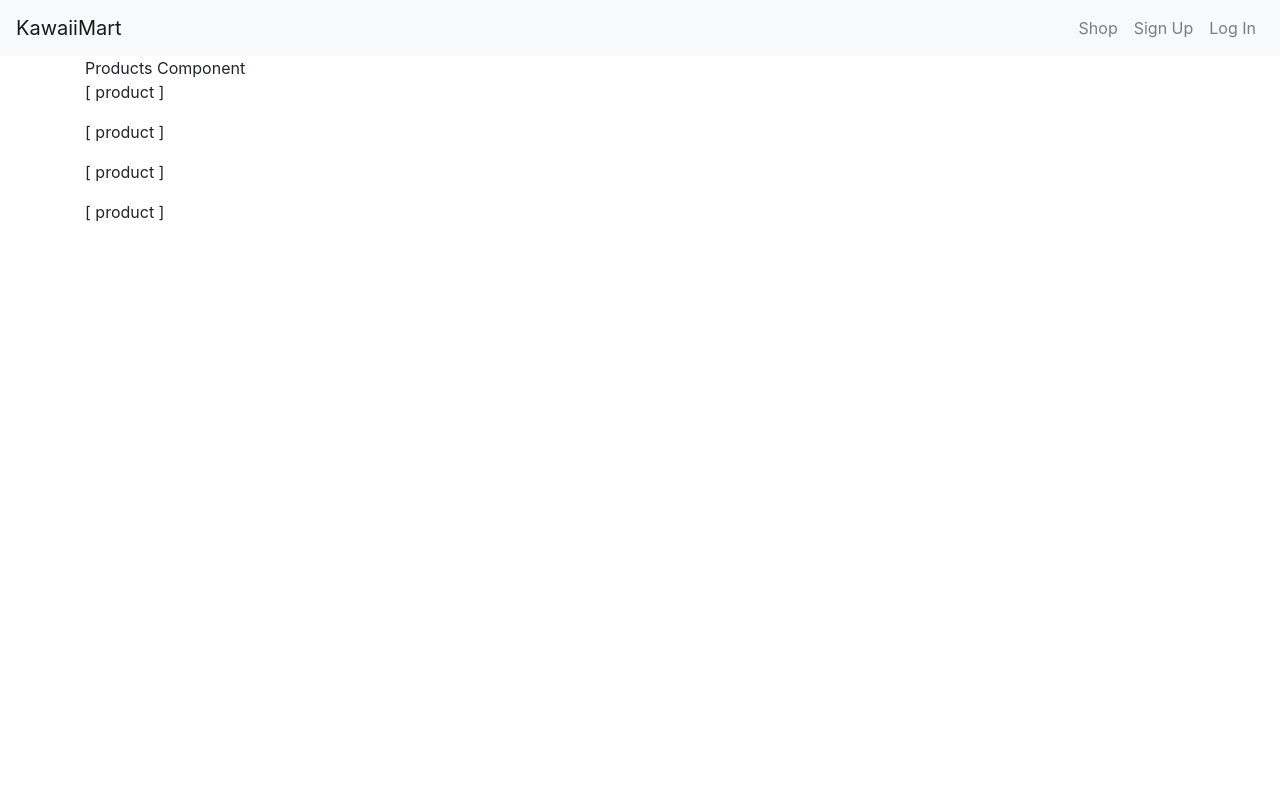
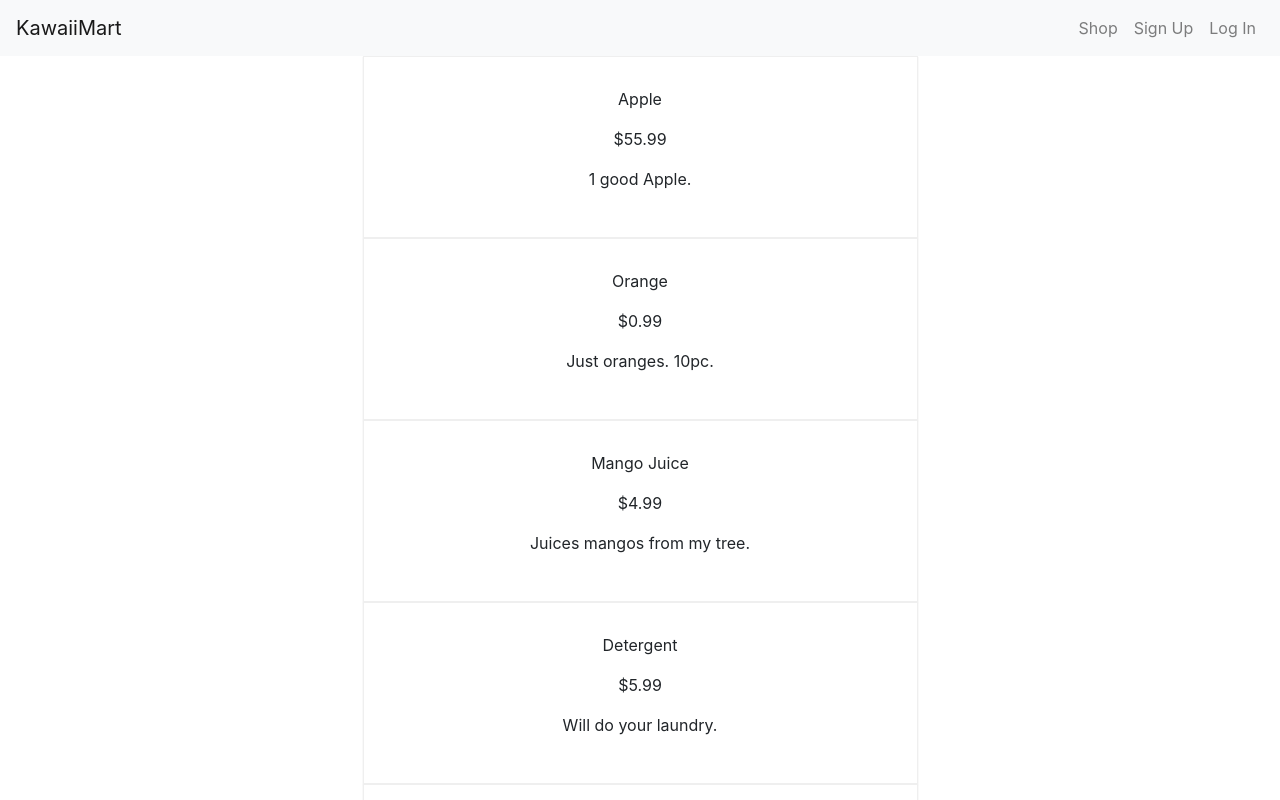
Before and after one commit to kawaiimart/kawaiimart, a React (Create React App) app in the folder frontend/: page /products in a window 1280 px wide. Shown: the top 800 px of the page. Built offline with nearby package versions, Linux system fonts and the light colour scheme.

Commit message:
Some mock data added.

```diff
--- a/frontend/src/components/product.js
+++ b/frontend/src/components/product.js
@@ -1,11 +1,16 @@
 import React, { Component } from 'react';
 
-export default class Products extends Component {
-    render() {
-        return (
-            <div>
-                <p>[ product ] </p>
-            </div>
-        );
-    }
+
+
+function Product(props) {
+    return (
+        <div className="product">
+            <p className="product_name">{props.product.name}</p>
+            <p className="product_price">{props.product.price}</p>
+            <p className="product_desc">{props.product.desc}</p>
+
+        </div>
+    )
 }
+
+export default Product
--- /dev/null
+++ b/frontend/src/components/products.css
@@ -0,0 +1,37 @@
+body {
+    background-color: whitesmoke;
+}
+.product {
+    background-color: white;
+    margin: auto;
+    width: 50%;
+    display: flex;
+    flex-direction: column;
+    align-items: center;
+    border: 1px solid #efefef;
+    box-shadow:
+    /* The top layer shadow */
+        0 1px 1px rgba(0,0,0,0.15),
+            /* The second layer */
+        0 10px 0 -5px #eee,
+            /* The second layer shadow */
+        0 10px 1px -4px rgba(0,0,0,0.15),
+            /* The third layer */
+        0 20px 0 -10px #eee,
+            /* The third layer shadow */
+        0 20px 1px -9px rgba(0,0,0,0.15);
+    padding: 30px;
+}
+
+.product-notusedrightnow {
+    display: flex;
+    justify-content: flex-start;
+    align-items: center;
+    padding: 30px 20px 0;
+    width: 70%;
+    border-bottom: 1px solid #cecece;
+    font-family: Roboto, sans-serif;
+    font-weight: 100;
+    font-size: 15px;
+    color: #333333;
+}
--- a/frontend/src/components/products.js
+++ b/frontend/src/components/products.js
@@ -1,15 +1,26 @@
 import React, { Component } from 'react';
 import Product from './product';
+import productData from "./../mockdata/SampleProducts"
+import './products.css';
 
 export default class Products extends Component {
+
+    constructor(props) {
+        super();
+        this.state = {
+            productList: productData,
+        }
+
+    }
+
+
     render() {
+
+        const products = this.state.productList.map(product => <Product product={product}/> )
+
         return (
-            <div>
-                Products Component
-                <Product/>
-                <Product/>
-                <Product/>
-                <Product/>
+            <div className="product-list">
+                {products}
             </div>
         );
     }
--- /dev/null
+++ b/frontend/src/mockdata/SampleProducts.js
@@ -0,0 +1,40 @@
+const productData = [
+    {
+        id: 1,
+        name: "Apple",
+        price: "$55.99",
+        desc: "1 good Apple.",
+    },
+    {
+        id: 2,
+        name: "Orange",
+        price: "$0.99",
+        desc: "Just oranges. 10pc.",
+    },
+    {
+        id: 3,
+        name: "Mango Juice",
+        price: "$4.99",
+        desc: "Juices mangos from my tree.",
+    },
+    {
+        id: 4,
+        name: "Detergent",
+        price: "$5.99",
+        desc: "Will do your laundry.",
+    },
+    {
+        id: 5,
+        name: "apple",
+        price: "$0.09",
+        desc: "1 okay apple.",
+    },
+    {
+        id: 6,
+        name: "Kit-cat",
+        price: "$0.000",
+        desc: "Have a kit-cat.",
+    },
+]
+
+export default productData
```
